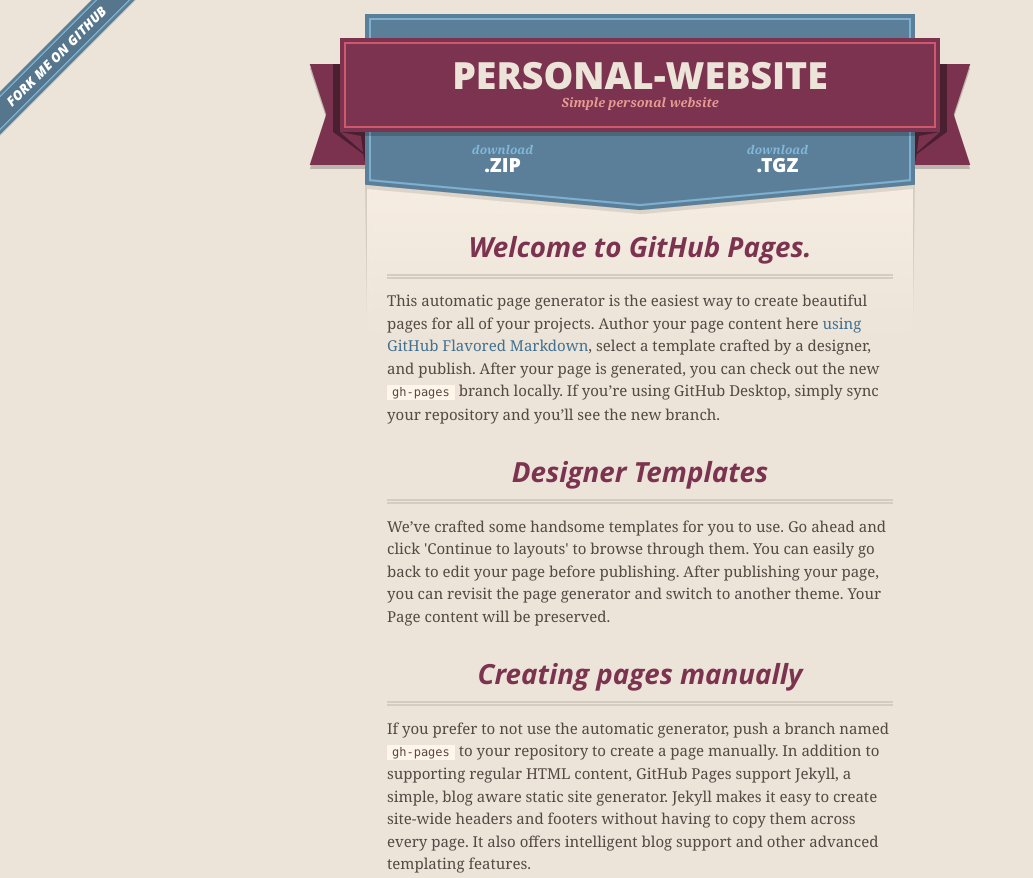
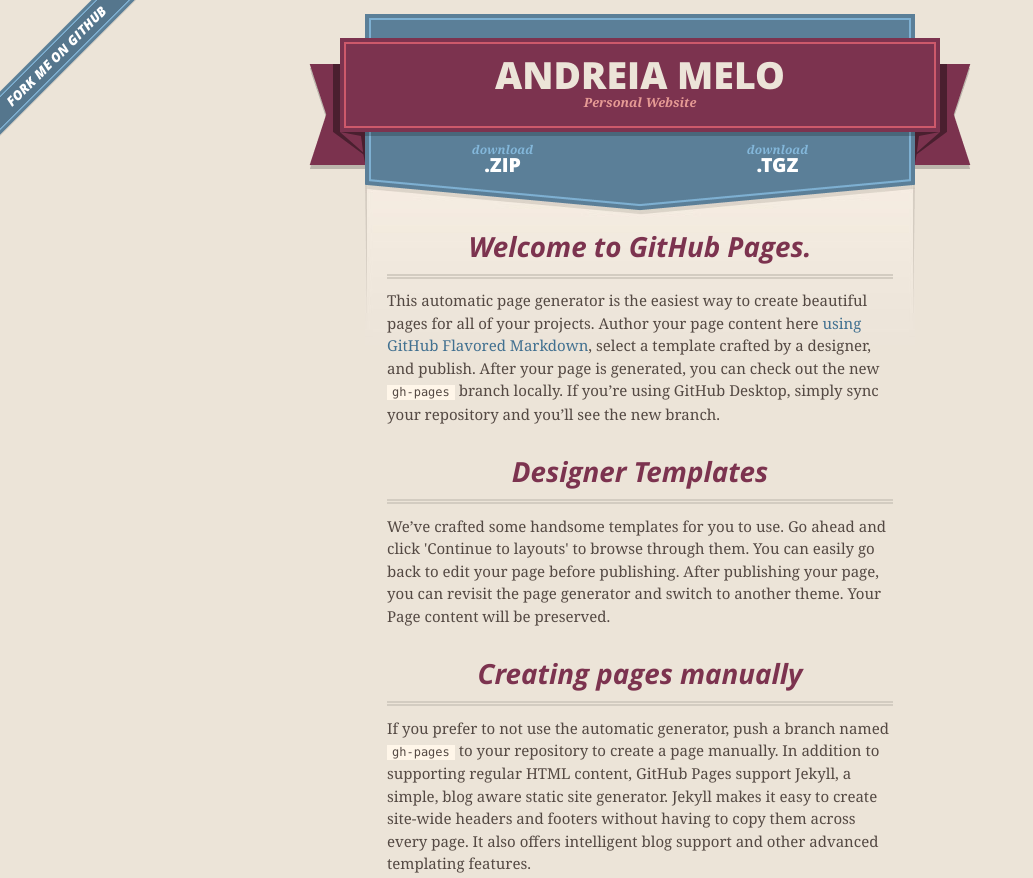
Before and after one commit to andreiamlm/personal-website, a plain HTML site: page index.html in a window 1280 px wide. Shown: the top 878 px of the page, without its empty margins (0-1033 px from the left). Drawn offline with nearby package versions, Linux system fonts and the light colour scheme.

Commit message:
Update index.html

```diff
--- a/index.html
+++ b/index.html
@@ -17,7 +17,7 @@
         $('#main_content').headsmart()
       })
     </script>
-    <title>Personal-website by andreiamlm</title>
+    <title>Made with love</title>
   </head>
 
   <body>
@@ -27,8 +27,8 @@
       <header>
         <span class="ribbon-outer">
           <span class="ribbon-inner">
-            <h1>Personal-website</h1>
-            <h2>Simple personal website</h2>
+            <h1>Andreia Melo</h1>
+            <h2>Personal Website</h2>
           </span>
           <span class="left-tail"></span>
           <span class="right-tail"></span>
```
